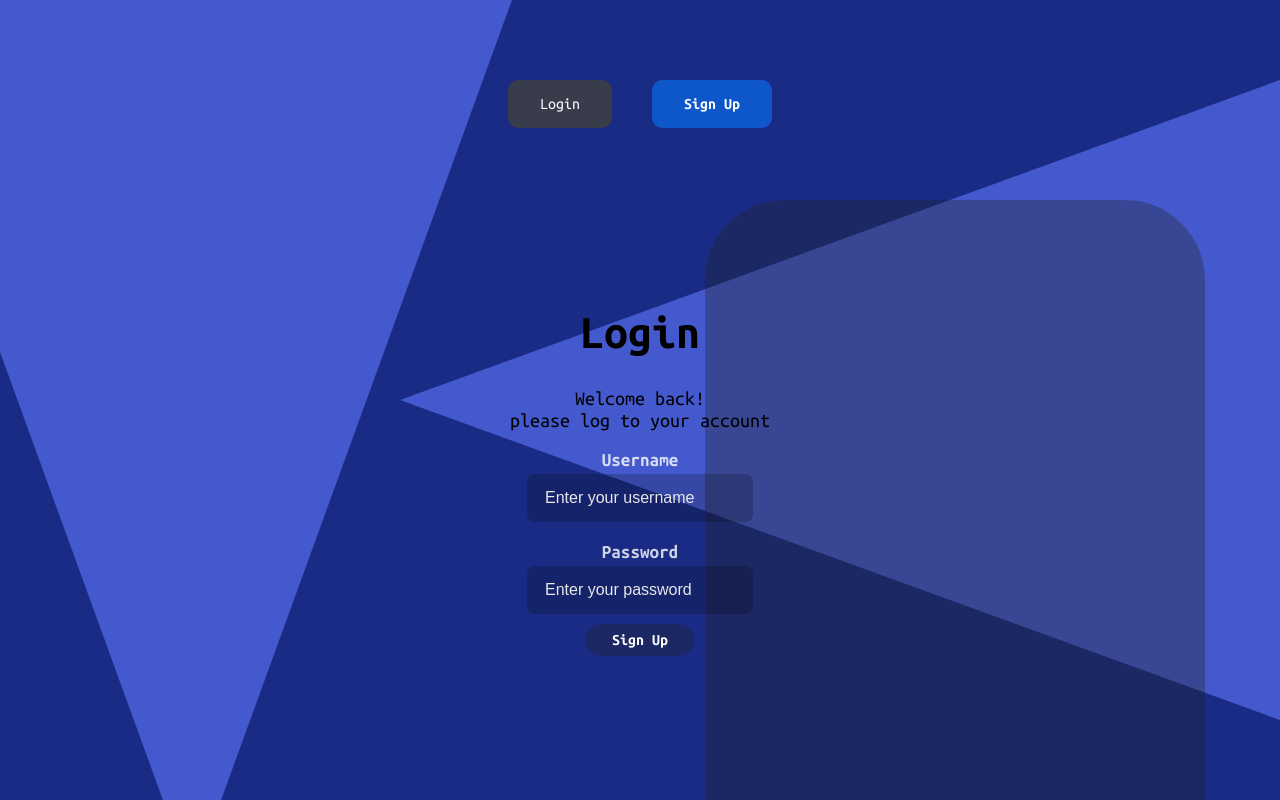
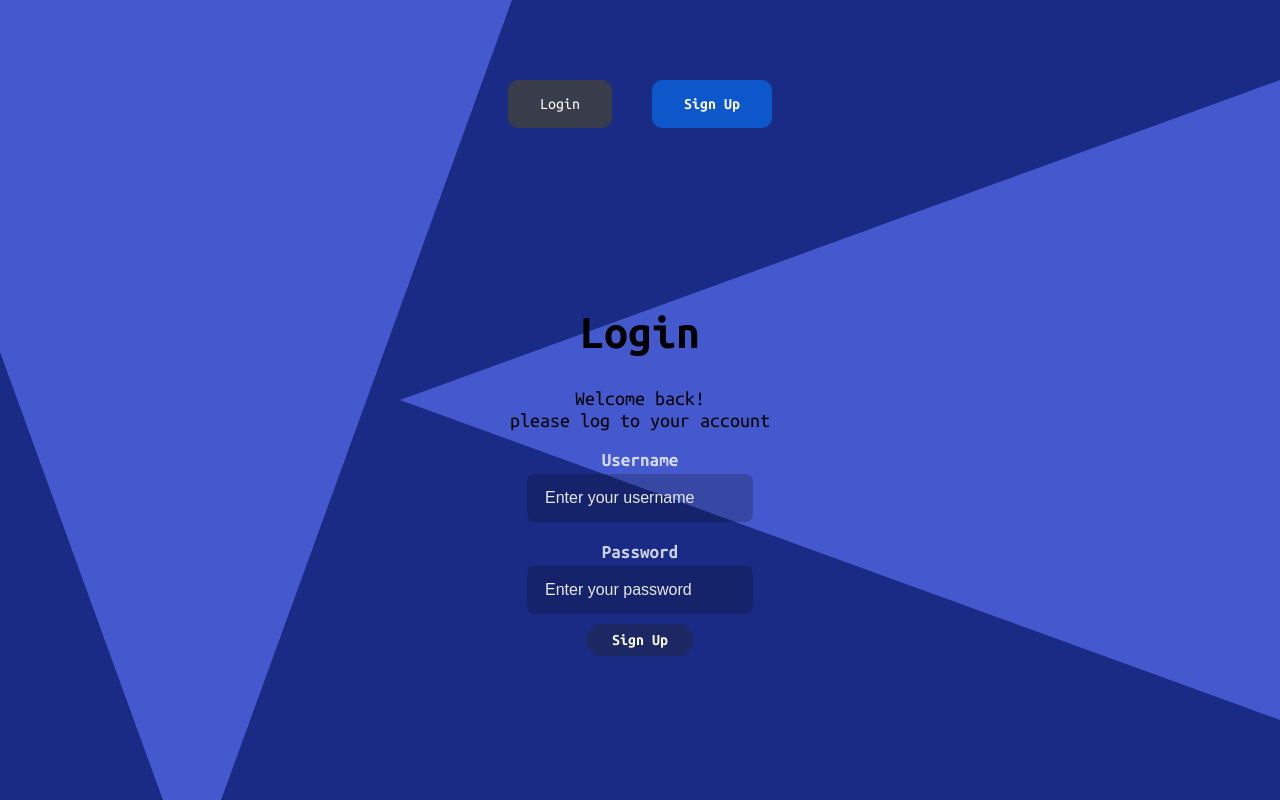
Before and after one commit to raisfeld-ori/Ksed, a React (Vite) app: page /signup in a window 1280 px wide. Built offline with nearby package versions, Linux system fonts and the light colour scheme.

Commit message:
alpha edit

```diff
--- a/src/pages/login/login.css
+++ b/src/pages/login/login.css
@@ -72,30 +72,16 @@
     font-family: 'Ubuntu Mono';
     margin-top: 20svh;
 }
-#form > input{
-    background-color: #27292A;
-    margin-bottom: 20px;
-    color: #5C94F0;
-    border-color: #404A82;
-    font-family: 'Ubuntu Mono';
-}
+
+
 #form > button{
     background-color: #22222255;
     border: 0;
     border-radius: 20px;
     color: #FFFFFF;
 }
-.square {
-    height: 700px;
-    position: absolute;
-    width: 500px;
-    margin-left: 705px;
-    margin-top: 200px;
-    background-color: #22222255;
-    z-index: -1;
-    border-radius: 80px;
 
-  }
+
 .upperbutton{
     /* Login / Signup buttons*/
     padding-left: 2.5svw;
@@ -172,6 +158,7 @@
     height: 44px;
     background-color: #05060f37;
     border-radius: .5rem;
+    color: #ffffff;
     padding: 0 1rem;
     border: 2px solid transparent;
     font-size: 1rem;
@@ -194,7 +181,7 @@
   }
 
   .input-group:hover .label, .input:focus {
-    color: #05060fc2;
+    color: #ffffffc2;
   }
 
   ::placeholder {
```
